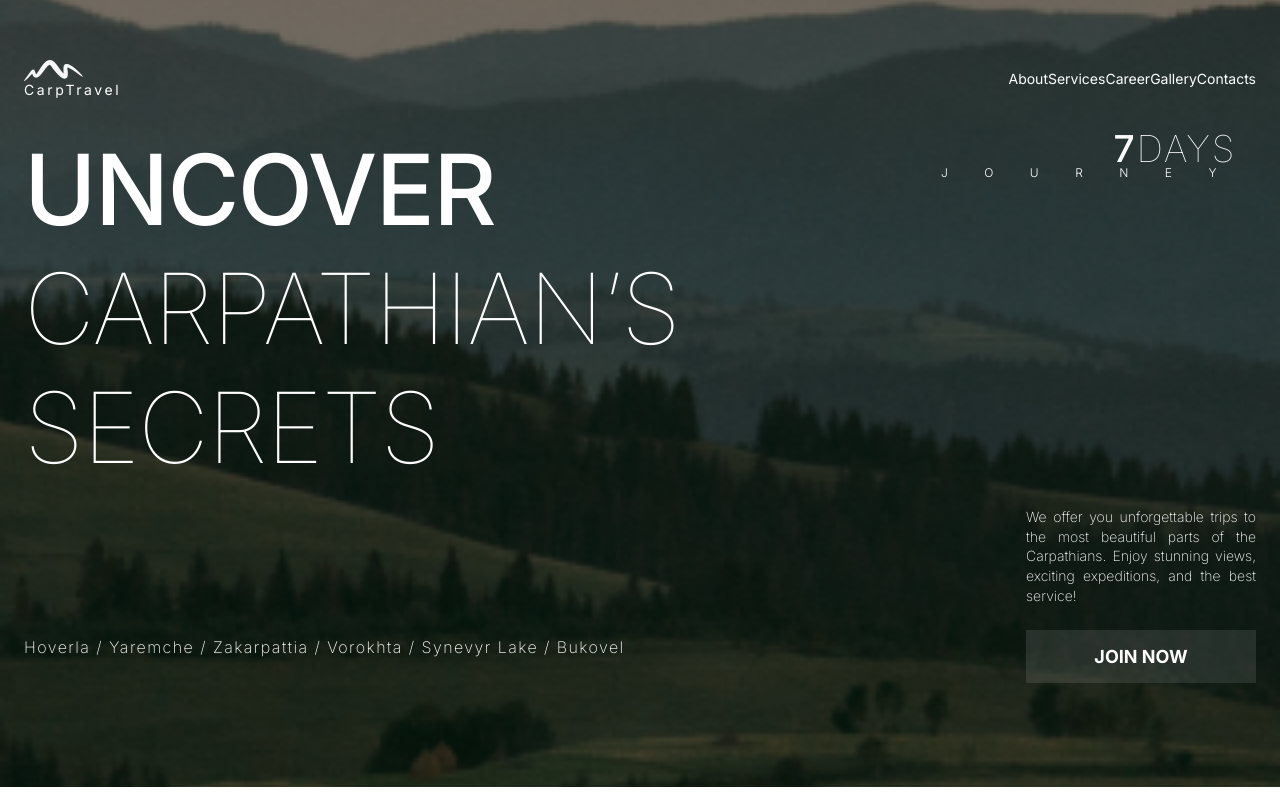
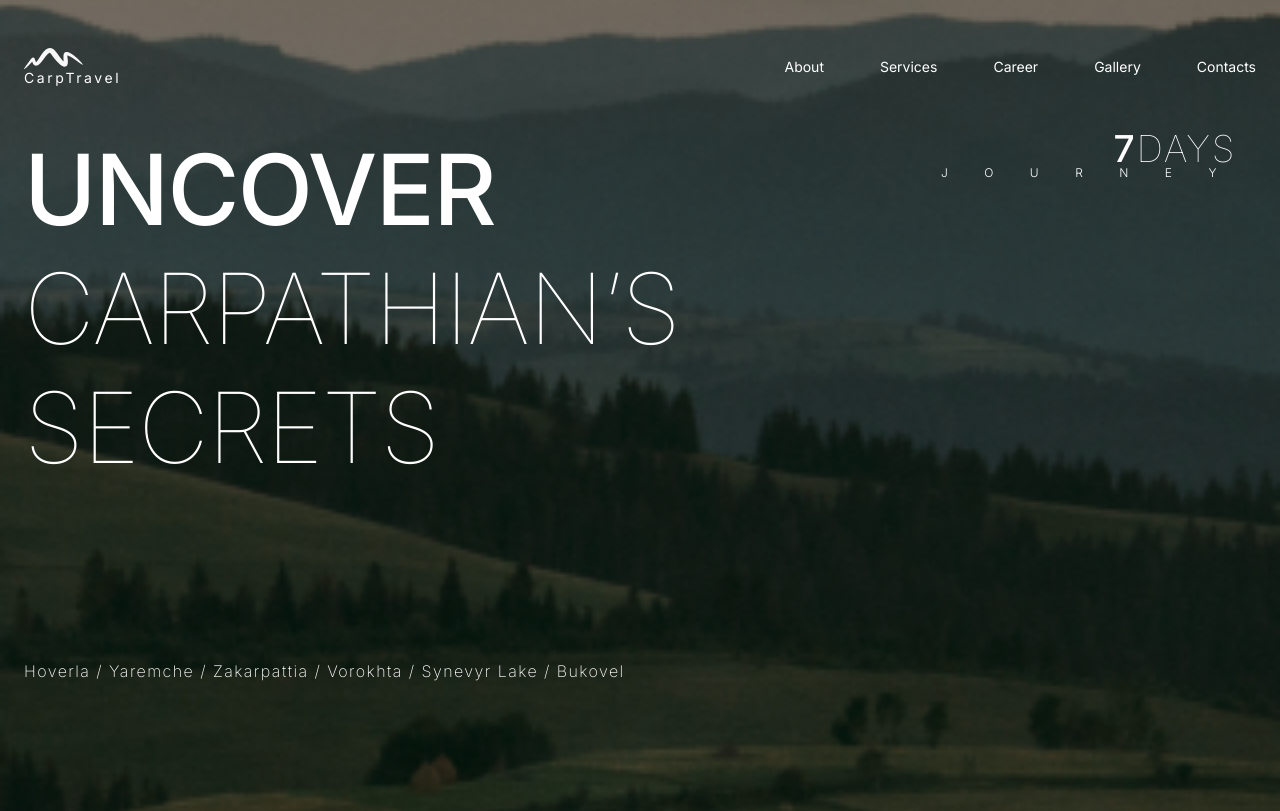
Before and after one commit to Yarzik7/carp-travel, a Next.js app: page / in a window 1280 px wide. Built offline with nearby package versions, Linux system fonts and the light colour scheme.

Commit message:
work on header

```diff
--- a/src/components/Header/Header.jsx
+++ b/src/components/Header/Header.jsx
@@ -6,7 +6,7 @@ import css from "./Header.module.css";
 
 const Header = () => {
   return (
-    <header className={css.header}>
+    <header className="absolute w-full bg-transparent">
       <Container containerClasses={[css.headerContainer]}>
         <Logo />
         <Navigation />
--- a/src/components/Header/Header.module.css
+++ b/src/components/Header/Header.module.css
@@ -1,9 +1,3 @@
-.header {
-  position: absolute;
-  width: 100%;
-  background-color: transparent;
-}
-
 .headerContainer {
   display: flex;
   justify-content: space-between;
--- a/src/components/Hero/Hero.jsx
+++ b/src/components/Hero/Hero.jsx
@@ -14,8 +14,8 @@ const Hero = () => {
           </p>
         </div>
 
-        <div className="mb-[24px]">
-          <h1 className="mb-[24px] font-thin -tracking-[1.6px] uppercase text-[40px] md:mb-[68px] md:w-[426px] md:text-[67px] lg:mb-[148px] lg:w-[646px] lg:text-[98px]">
+        <div className="flex flex-col gap-[24px] mb-[24px]">
+          <h1 className="font-thin -tracking-[1.6px] uppercase text-[40px] md:mb-[68px] md:w-[426px] md:text-[67px] lg:mb-[148px] lg:w-[646px] lg:text-[98px]">
             <span className="font-medium">Uncover</span> Carpathian’s Secrets
           </h1>
 
@@ -24,14 +24,16 @@ const Hero = () => {
           </p>
         </div>
 
-        <div className="w-full self-end md:w-[230px] lg:[294px]">
+        {/* <div className="w-full self-end md:w-[230px] lg:[294px]">
           <p className="mb-[24px] text-justify font-extralight leading-[1.42]">
-            We offer you unforgettable trips to the most beautiful parts of the Carpathians. Enjoy stunning views, exciting expeditions, and the best service!
+            We offer you unforgettable trips to the most beautiful parts of the
+            Carpathians. Enjoy stunning views, exciting expeditions, and the
+            best service!
           </p>
           <button className="uppercase text-18px flex justify-center items-center font-bold w-full h-53px bg-bgButton">
             Join now
           </button>
-        </div>
+        </div> */}
       </div>
     </Section>
   );
--- a/src/components/Logo.jsx
+++ b/src/components/Logo.jsx
@@ -3,7 +3,7 @@ import logo from "../../public/Rectangle.png";
 
 const Logo = () => {
   return (
-    <div className="py-[36px]">
+    <div className="py-[36px] md:py-[24px]">
       <Image className="mb-[2px] w-[59px]" src={logo} alt="logo" />
       <p className="text-[14px] tracking-[2.59px] leading-none">CarpTravel</p>
     </div>
--- a/src/components/Navigation/Navigation.jsx
+++ b/src/components/Navigation/Navigation.jsx
@@ -1,19 +1,30 @@
 import css from "./Navigation.module.css";
+import Link from "next/link";
 
-const navList = ["About", "Services", "Career", "Gallery", "Contacts"];
+const navList = [
+  { caption: "About", href: "#about" },
+  { caption: "Services", href: "#services" },
+  { caption: "Career", href: "#career" },
+  { caption: "Gallery", href: "#gallery" },
+  { caption: "Contacts", href: "#contacts" },
+];
 
-const renderNav = (item, idx) => {
+const renderNav = ({ caption, href }, idx) => {
   return (
-    <li key={idx} className="py-[34px] text-sm">
-      {item}
+    <li key={idx} className="">
+      <Link href={href} className="py-[34px]">
+        {caption}
+      </Link>
     </li>
   );
 };
 
 const Navigation = () => {
   return (
-    <nav className="hidden tablet:block">
-      <ul className="flex gap-14">{navList.map(renderNav)}</ul>
+    <nav className="hidden md:block">
+      <ul className="flex gap-[24px] lg:gap-[56px]">
+        {navList.map(renderNav)}
+      </ul>
     </nav>
   );
 };
```
